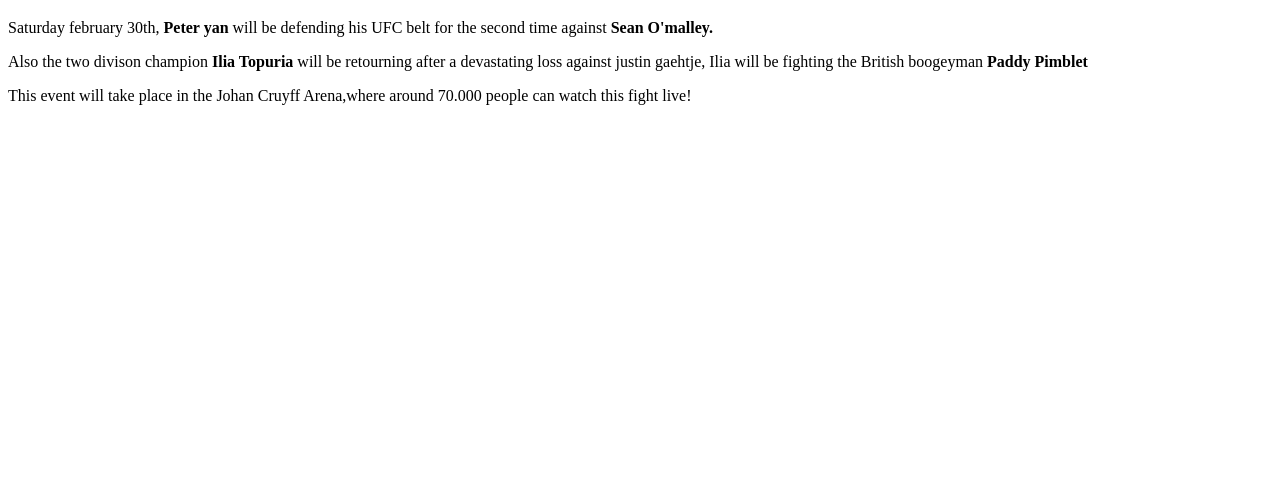
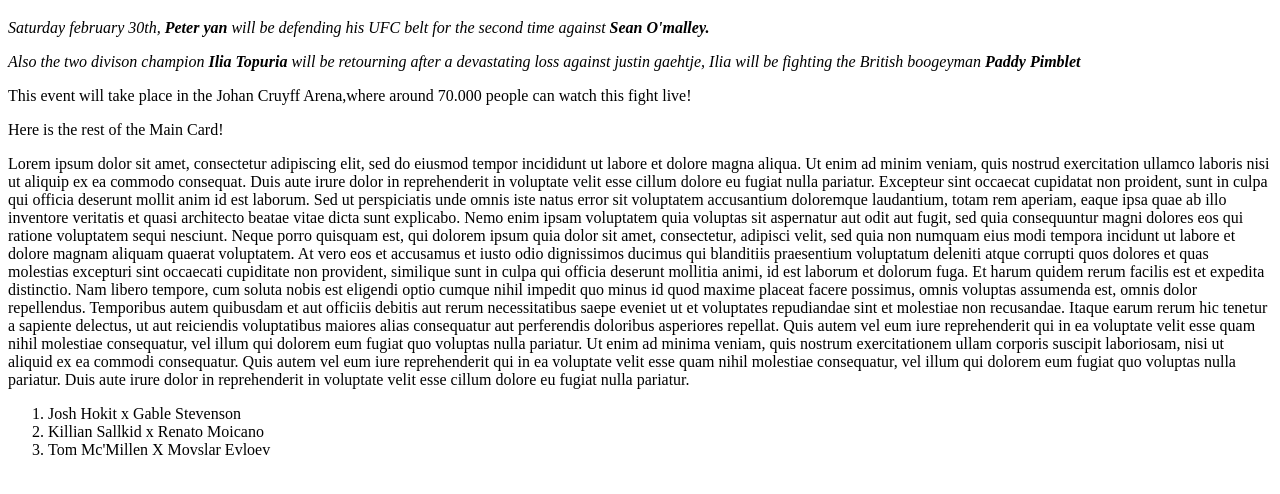
Before and after one commit to SamuelRolandHolst/Weekopdracht-2, a plain HTML site: page index.html in a window 1280 px wide. Shown: the part 168-662 px from the top of the page. Drawn offline with Linux system fonts and the light colour scheme.

Commit message:
WebLab Run 16-11-2026 11:55:36 (UTC+01:00)

```diff
--- a/index.html
+++ b/index.html
@@ -9,8 +9,20 @@
     <h1>                        UFC 337!</h1>
     <h2> Peter Yan vs Sean O'malley</h2>
     <h1> Ilia Topuria vs Paddy Pimblet </h1>
+   <em>
     <p>Saturday february 30th, <b>Peter yan</b> will be defending his UFC belt for the second time against <b>Sean O'malley.</b></p>
    <p> Also the two divison champion <b>Ilia Topuria</b> will be  retourning after a devastating loss against justin gaehtje, Ilia will be fighting the British boogeyman <b>Paddy Pimblet</b></p>
+  </em>
     <p> This event will take place in the Johan Cruyff Arena,where around 70.000 people can watch this fight live!</p>
+    <p> Here is the rest of the Main Card!</p>
+    <p> Lorem ipsum dolor sit amet, consectetur adipiscing elit, sed do eiusmod tempor incididunt ut labore et dolore magna aliqua. Ut enim ad minim veniam, quis nostrud exercitation ullamco laboris nisi ut aliquip ex ea commodo consequat. Duis aute irure dolor in reprehenderit in voluptate velit esse cillum dolore eu fugiat nulla pariatur. Excepteur sint occaecat cupidatat non proident, sunt in culpa qui officia deserunt mollit anim id est laborum.
+Sed ut perspiciatis unde omnis iste natus error sit voluptatem accusantium doloremque laudantium, totam rem aperiam, eaque ipsa quae ab illo inventore veritatis et quasi architecto beatae vitae dicta sunt explicabo. Nemo enim ipsam voluptatem quia voluptas sit aspernatur aut odit aut fugit, sed quia consequuntur magni dolores eos qui ratione voluptatem sequi nesciunt. Neque porro quisquam est, qui dolorem ipsum quia dolor sit amet, consectetur, adipisci velit, sed quia non numquam eius modi tempora incidunt ut labore et dolore magnam aliquam quaerat voluptatem.
+At vero eos et accusamus et iusto odio dignissimos ducimus qui blanditiis praesentium voluptatum deleniti atque corrupti quos dolores et quas molestias excepturi sint occaecati cupiditate non provident, similique sunt in culpa qui officia deserunt mollitia animi, id est laborum et dolorum fuga. Et harum quidem rerum facilis est et expedita distinctio. Nam libero tempore, cum soluta nobis est eligendi optio cumque nihil impedit quo minus id quod maxime placeat facere possimus, omnis voluptas assumenda est, omnis dolor repellendus.
+Temporibus autem quibusdam et aut officiis debitis aut rerum necessitatibus saepe eveniet ut et voluptates repudiandae sint et molestiae non recusandae. Itaque earum rerum hic tenetur a sapiente delectus, ut aut reiciendis voluptatibus maiores alias consequatur aut perferendis doloribus asperiores repellat. Quis autem vel eum iure reprehenderit qui in ea voluptate velit esse quam nihil molestiae consequatur, vel illum qui dolorem eum fugiat quo voluptas nulla pariatur.
+Ut enim ad minima veniam, quis nostrum exercitationem ullam corporis suscipit laboriosam, nisi ut aliquid ex ea commodi consequatur. Quis autem vel eum iure reprehenderit qui in ea voluptate velit esse quam nihil molestiae consequatur, vel illum qui dolorem eum fugiat quo voluptas nulla pariatur. Duis aute irure dolor in reprehenderit in voluptate velit esse cillum dolore eu fugiat nulla pariatur.</p>
+    <ol>
+    <li> Josh Hokit x Gable Stevenson</li>
+    <li> Killian Sallkid x Renato Moicano</li>
+    <li> Tom Mc'Millen X Movslar Evloev</li>
 </body>
 </html>
```
Also changed, not shown: 1 other file.
